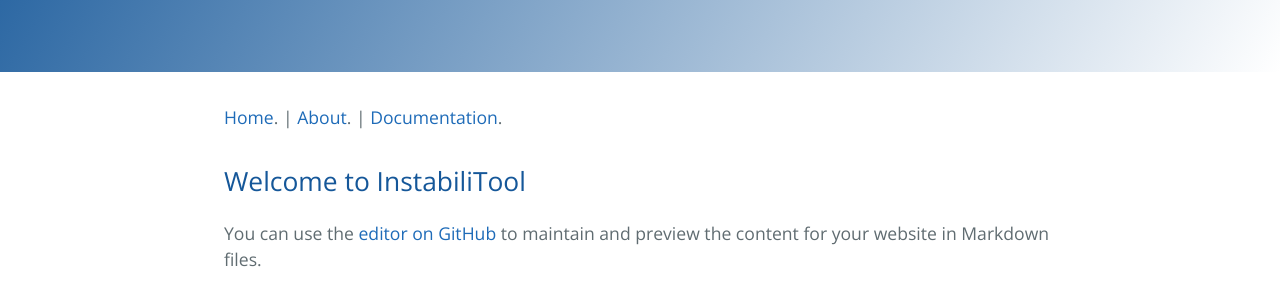
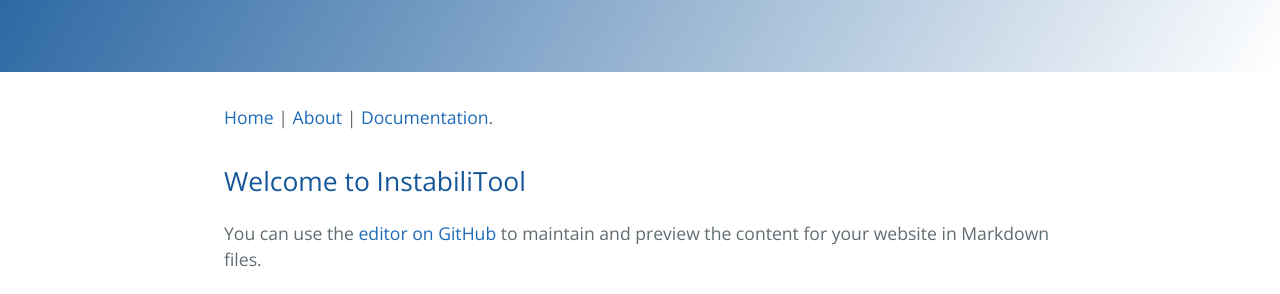
Before and after one commit to Rfaelv/page, a Jekyll site: the page built from index.md, in a window 1280 px wide. Shown: the part 264-558 px from the top of the page. Built offline with Jekyll 4.4.1, drawn with Linux system fonts in a browser that asks for light colours; our own code applies the rules of GitHub Pages for plain Markdown files; the repository's description, which GitHub fills in, is left out.

```diff
--- a/index.md
+++ b/index.md
@@ -1,4 +1,4 @@
-[Home](./index.html). | [About](./about.html). | [Documentation](./documentation.html).
+[Home](./index.html)  |  [About](./about.html)  |  [Documentation](./documentation.html).
 ## Welcome to InstabiliTool
 You can use the [editor on GitHub](https://github.com/Rfaelv/page/edit/gh-pages/index.md) to maintain and preview the content for your website in Markdown files.
 
```
